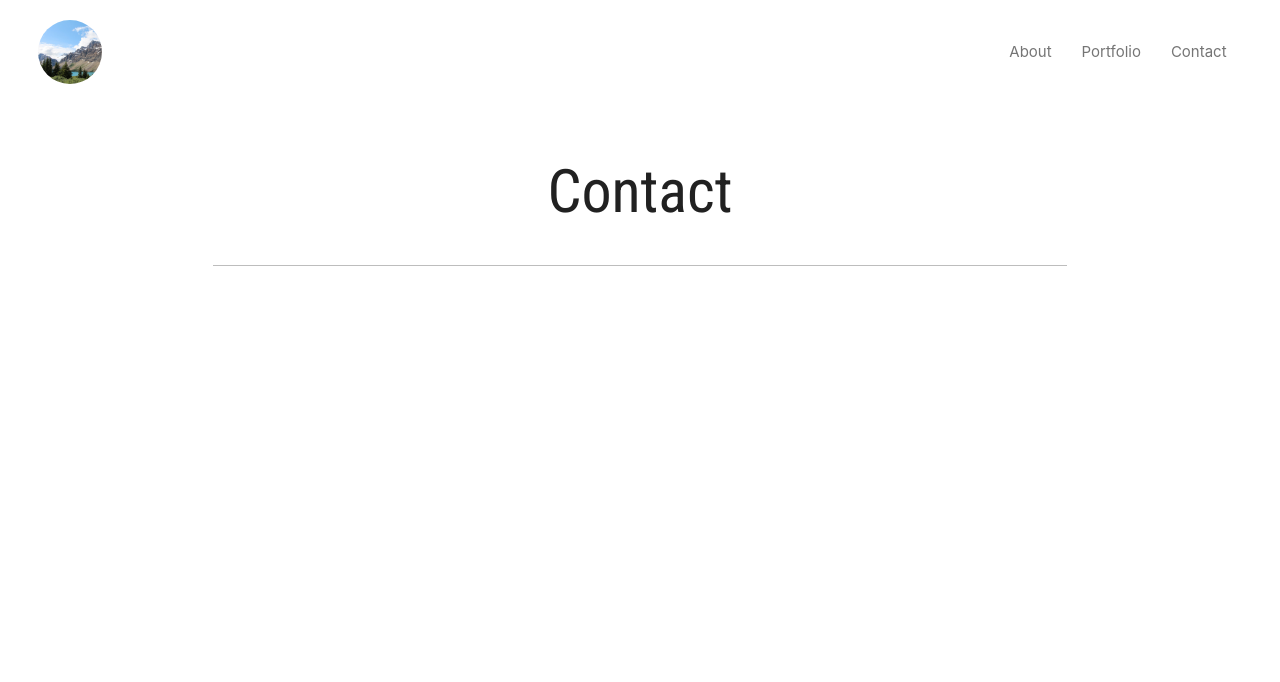
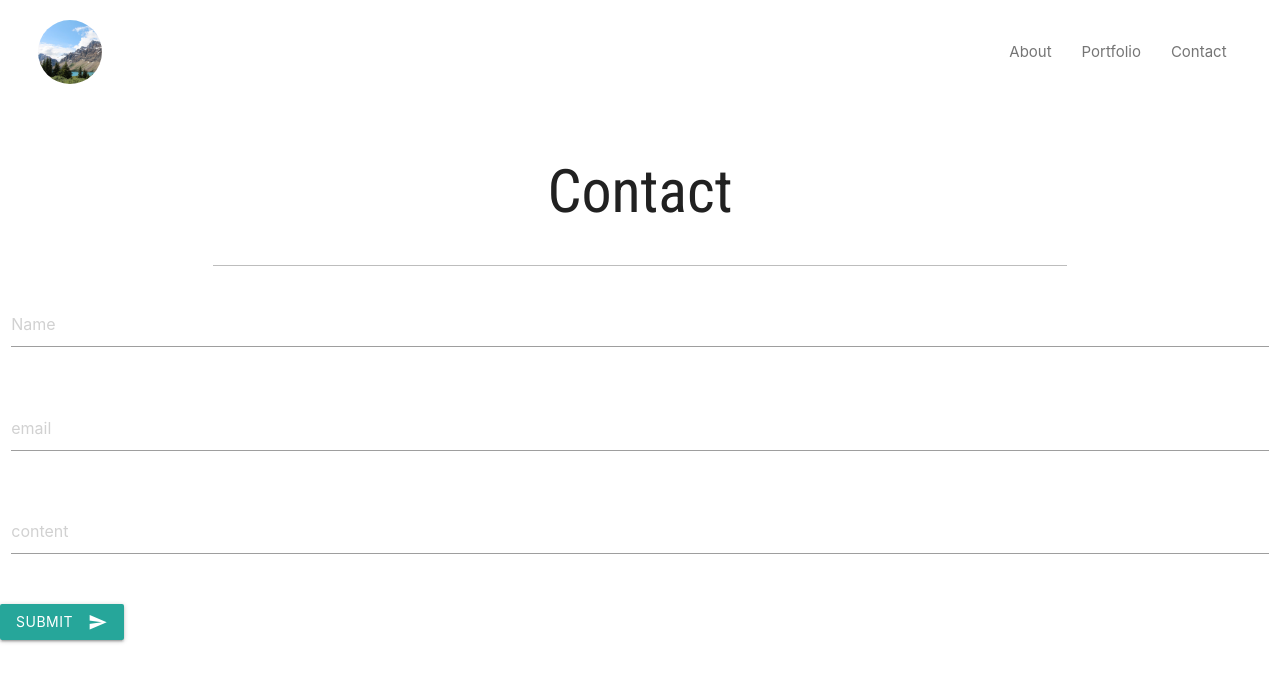
Before and after one commit to CofChips/portfolio_react, a React (Create React App) app in the folder client/: page /contact in a window 1280 px wide. Shown: the top 682 px of the page. Built offline with nearby package versions, Linux system fonts and the light colour scheme.

Commit message:
email functionality

```diff
--- a/client/public/index.html
+++ b/client/public/index.html
@@ -28,6 +28,8 @@
     <link
     href="https://fonts.googleapis.com/css2?family=Open+Sans&family=Permanent+Marker&family=Roboto+Condensed&display=swap"
     rel="stylesheet">
+    <link href="https://fonts.googleapis.com/icon?family=Material+Icons" rel="stylesheet">
+
 
     <title>Hi, I'm Chris</title>
   </head>
--- a/client/src/pages/about/about.js
+++ b/client/src/pages/about/about.js
@@ -53,7 +53,7 @@ function About() {
             .catch(err => console.log(err));
     };
 
-    console.log("skills: ", skills1)
+    // console.log("skills: ", skills1)
 
 
     // const skillsList1 = skills1.map((skill) =>
--- a/client/src/pages/contact/contact.js
+++ b/client/src/pages/contact/contact.js
@@ -1,11 +1,67 @@
-import React from "react";
+import React, { useRef } from "react";
 import "./contact.css";
 import Header from "../../components/Header/index";
+import API from "../../utils/API";
 
 function Contact() {
+    const nameRef = useRef();
+    const emailRef = useRef();
+    const contentRef = useRef();
+
+    const handleSubmit = e => {
+        e.preventDefault();
+        API.sendEmail({
+            name: nameRef.current.value,
+            email: emailRef.current.value,
+            content: contentRef.current.value
+        })
+            .then(result => {
+
+                console.log(result);
+            })
+            .catch(err => console.log(err));
+        nameRef.current.value = "";
+        emailRef.current.value = "";
+        contentRef.current.value = "";
+    };
+
+
     return (
         <div>
             <Header header={"Contact"} />
+            <div className="row">
+                <form className="col s12" onSubmit={handleSubmit}>
+                    <div className="row">
+                        <div className="input-field col s12">
+                            <input required ref={nameRef} id="first_name" type="text" className="validate" placeholder="Name"/>
+                            {/* <label>Name</label> */}
+                        </div>
+                    </div>
+
+
+                    <div className="row">
+                        <div className="input-field col s12">
+                        {/* <label>Email</label> */}
+                            <input required ref={emailRef} id="email" type="email" className="validate" placeholder="email"/>
+
+                        </div>
+                    </div>
+                    <div className="row">
+                        <div className="input-field col s12">
+                            <textarea required ref={contentRef} id="textarea1" className="materialize-textarea" placeholder="content"></textarea>
+                            {/* <label>Textarea</label> */}
+                        </div>
+                    </div>
+                    <div className="row">
+                        <button className="btn waves-effect waves-light" type="submit" name="action">Submit
+                            <i className="material-icons right">send</i>
+                        </button>
+                    </div>
+
+                </form>
+            </div>
+
+
         </div>
 
     )
--- a/client/src/utils/API.js
+++ b/client/src/utils/API.js
@@ -9,5 +9,8 @@ export default {
     },
     getSkills3: function(){
         return axios.get("/api/skills3");
-    }
+    },
+    sendEmail: function(emailInfo) {
+        return axios.post("/api/email", emailInfo);
+      }
 }
```
